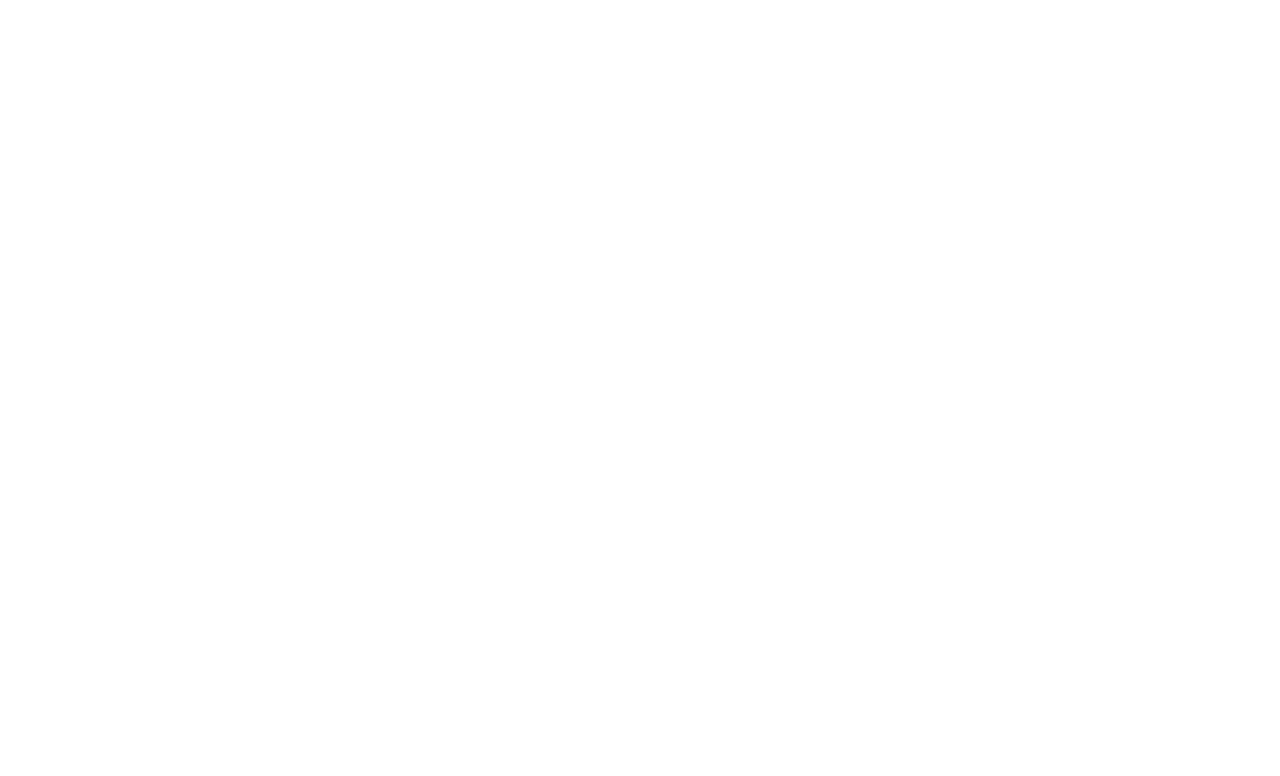
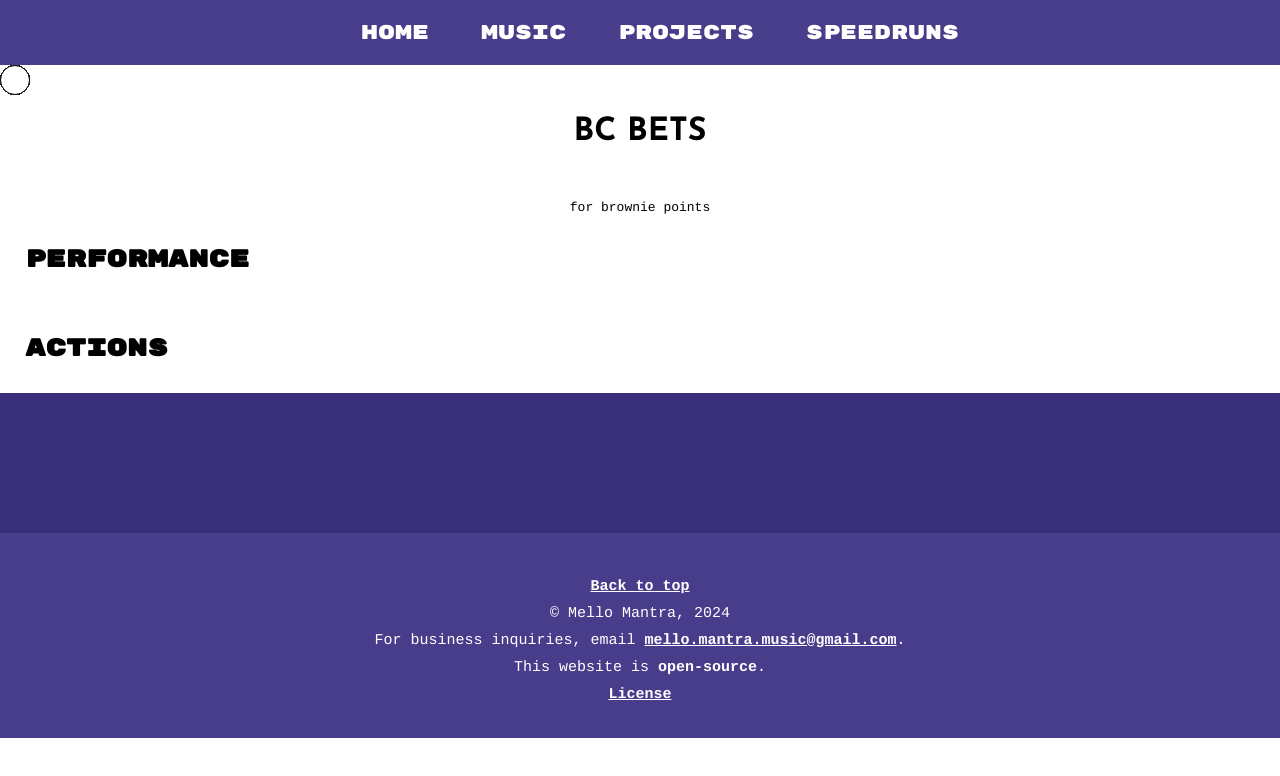
Before and after one commit to MelloMantra/mellomantra.github.io, a plain HTML site: page wizbets.html in a window 1280 px wide. Drawn offline with nearby package versions, Linux system fonts and the light colour scheme; a script that the page names is missing.

Commit message:
Add boilerplate code

```diff
--- a/wizbets.html
+++ b/wizbets.html
@@ -1,4 +1,63 @@
 <!DOCTYPE html>
 <html>
-  <body></body>
+
+	<!-- HEAD AND EXTERNAL SOURCES -->
+    <head>
+    	<title>MELLO MANTRA</title>
+    	<meta name="description" content="This is Mello Mantra's personal portfolio website.">
+    	<link rel="stylesheet" href="style.css">
+    	<link rel="preconnect" href="https://fonts.googleapis.com">
+    	<link rel="preconnect" href="https://fonts.gstatic.com" crossorigin>
+		<link href="https://fonts.googleapis.com/css2?family=Cousine:ital,wght@0,400;0,700;1,400;1,700&family=Josefin+Sans:ital,wght@0,100..700;1,100..700&family=Rubik+Mono+One&display=swap" rel="stylesheet">
+		<script src="https://cdn.jsdelivr.net/npm/gsap@3.12.5/dist/gsap.min.js"></script>
+		<script src="https://cdn.jsdelivr.net/npm/gsap@3.12.5/dist/ScrollTrigger.min.js"></script>
+		<script src="https://unpkg.com/split-type"></script>
+		<script src="https://unpkg.com/lenis@1.1.5/dist/lenis.min.js"></script>
+		<script src="app.js"></script>
+	</head>
+
+	<body>
+
+        <!-- HEADER -->
+		<header>
+			<nav>
+					<ul>
+						<li><a href="index.html">HOME</a></li>
+						<li><a href="music.html">MUSIC</a></li>
+						<li><a href="projects.html">PROJECTS</a></li>
+						<li><a href="speedruns.html">SPEEDRUNS</a></li>
+					</ul>
+			</nav>
+		</header>
+
+        <!-- TOP BUTTON -->
+		<button id="bttButton" title="Back to top"><img src="assets/uparroww.png"></button>
+		<!-- MOUSE -->
+		<div class = "mouse"><div class="blob"></div><div class="blob"></div><div class="blob"></div><div class="blob"></div><div class="blob"></div><div class="blob"></div><div class="blob"></div><div class="blob"></div><div class="blob"></div><div class="blob"></div><div class="blob"></div><div class="blob"></div><div class="blob"></div><div class="blob"></div><div class="blob"></div><div class="blob"></div><div class="blob"></div><div class="blob"></div><div class="blob"></div><div class="blob"></div></div>
+
+        <!-- CONTENT -->
+    <h1>BC BETS</h1>
+    <p class="caption">for brownie points</p>
+
+    <!-- performance chart -->
+    <h2>PERFORMANCE</h2>
+    <ul class="performance">
+    </ul>
+
+    <!-- place bet menu -->
+    <h2>ACTIONS</h2>
+    <div class="betwizard">
+    </div>
+
+		<!-- FOOTER -->
+		<div style="padding:70px;background-color: rgb(56, 46, 121);"></div>
+		<footer>
+			<div><strong style="cursor: pointer; text-decoration: underline;" id="topText">Back to top</strong></div>
+			<div>© Mello Mantra, 2024</div>
+			<div>For business inquiries, email <a href="mailto:mello.mantra.music@gmail.com"><strong>mello.mantra.music@gmail.com</strong></a>.</div>
+			<div>This website is <strong>open-source</strong>.</div>
+			<div><a href="https://github.com/MelloMantra/mellomantra.github.io/blob/main/LICENSE" target="_blank"><strong>License</strong></a></div>
+		</footer>
+
+	</body>
 </html>
```
